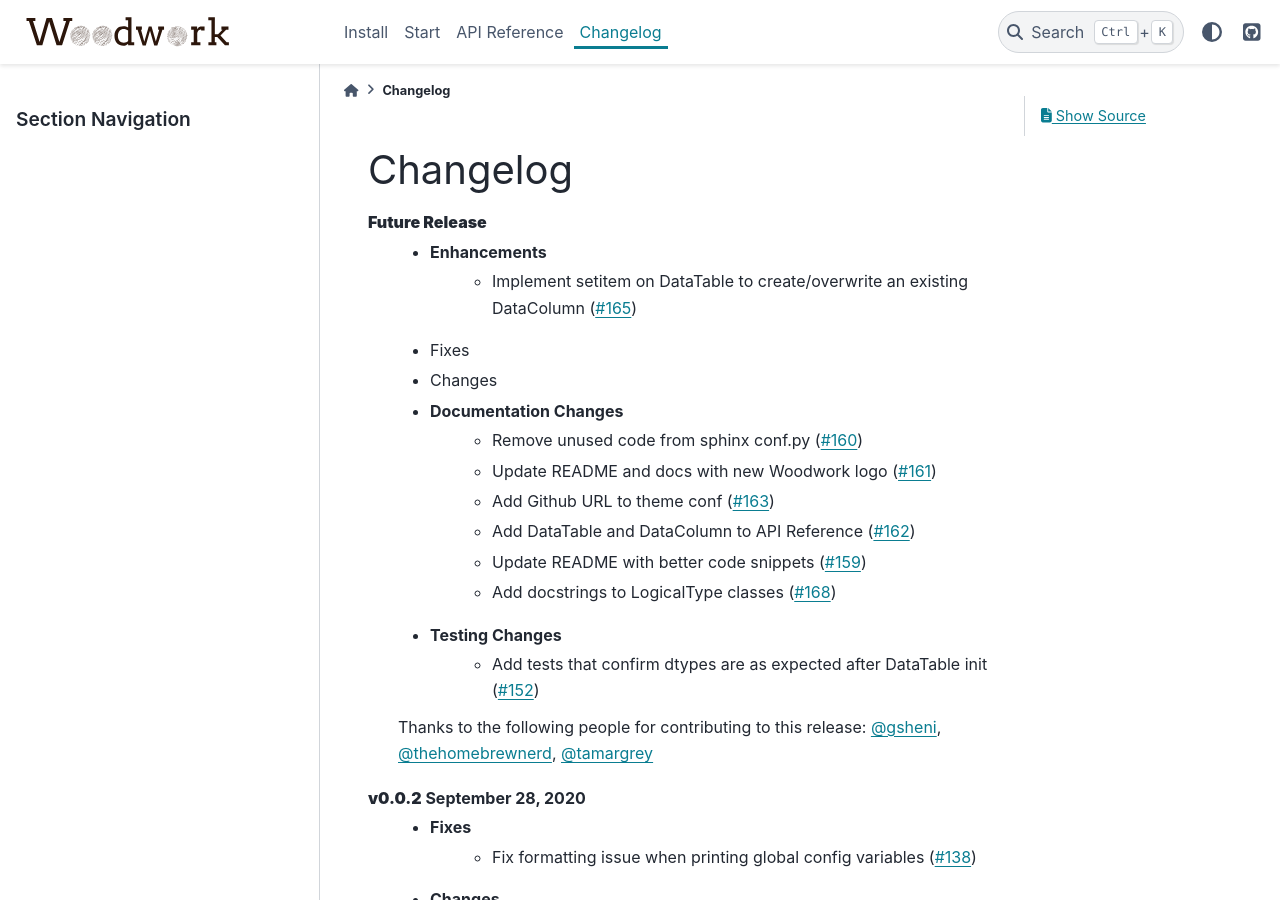
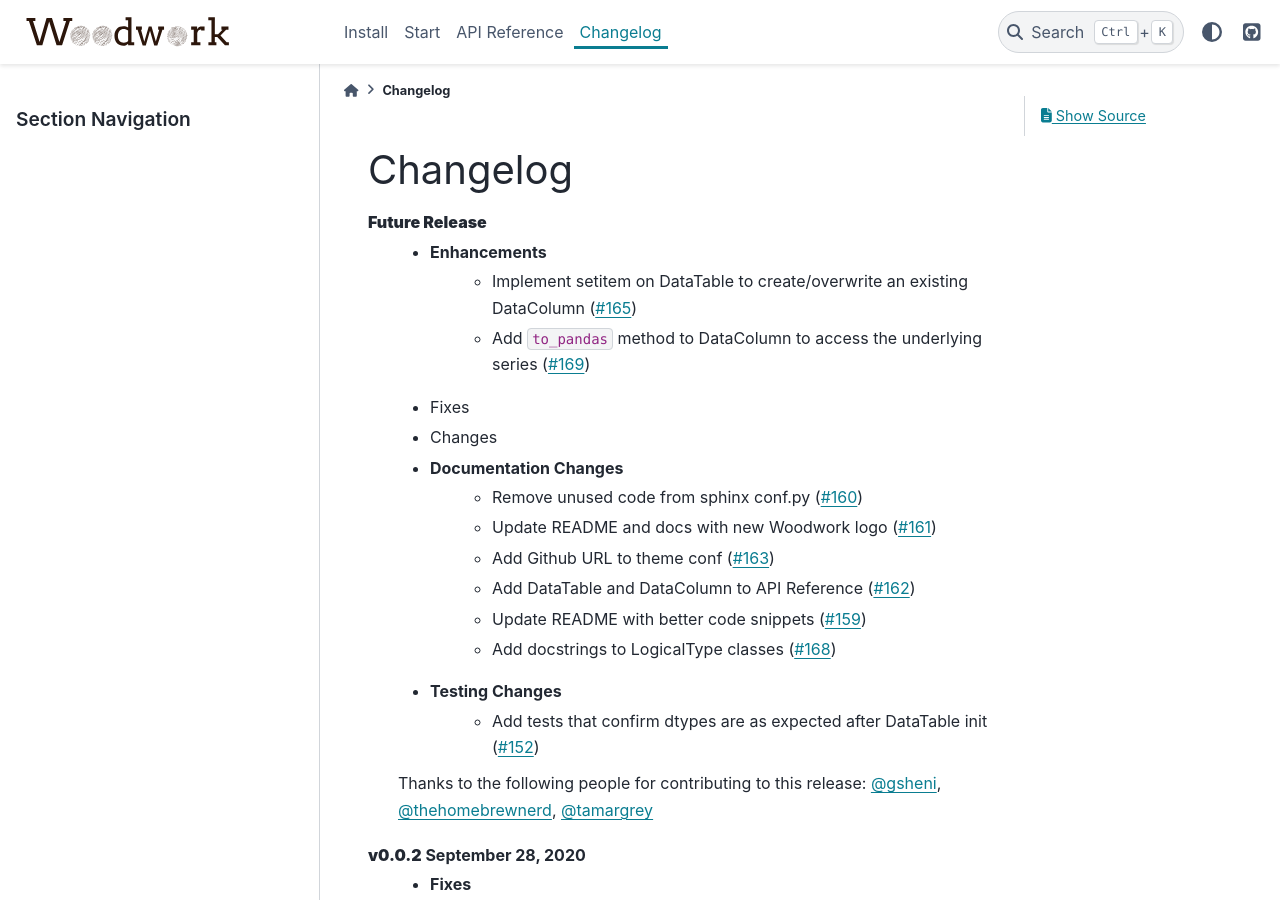
Before and after one commit to alteryx/woodwork, a Sphinx documentation site: the page built from docs/source/changelog.rst, in a window 1280 px wide and 900 px high. Built offline with Sphinx 7.4.7 and the PyData theme 0.15.4, drawn with Linux system fonts in a browser that asks for light colours; comment, search, counter and statistics services are not loaded.

Commit message:
update changelog.rst

```diff
--- a/docs/source/changelog.rst
+++ b/docs/source/changelog.rst
@@ -5,6 +5,7 @@ Changelog
 **Future Release**
     * Enhancements
         * Implement setitem on DataTable to create/overwrite an existing DataColumn (:pr:`165`)
+        * Add ``to_pandas`` method to DataColumn to access the underlying series (:pr:`169`)
     * Fixes
     * Changes
     * Documentation Changes
```
